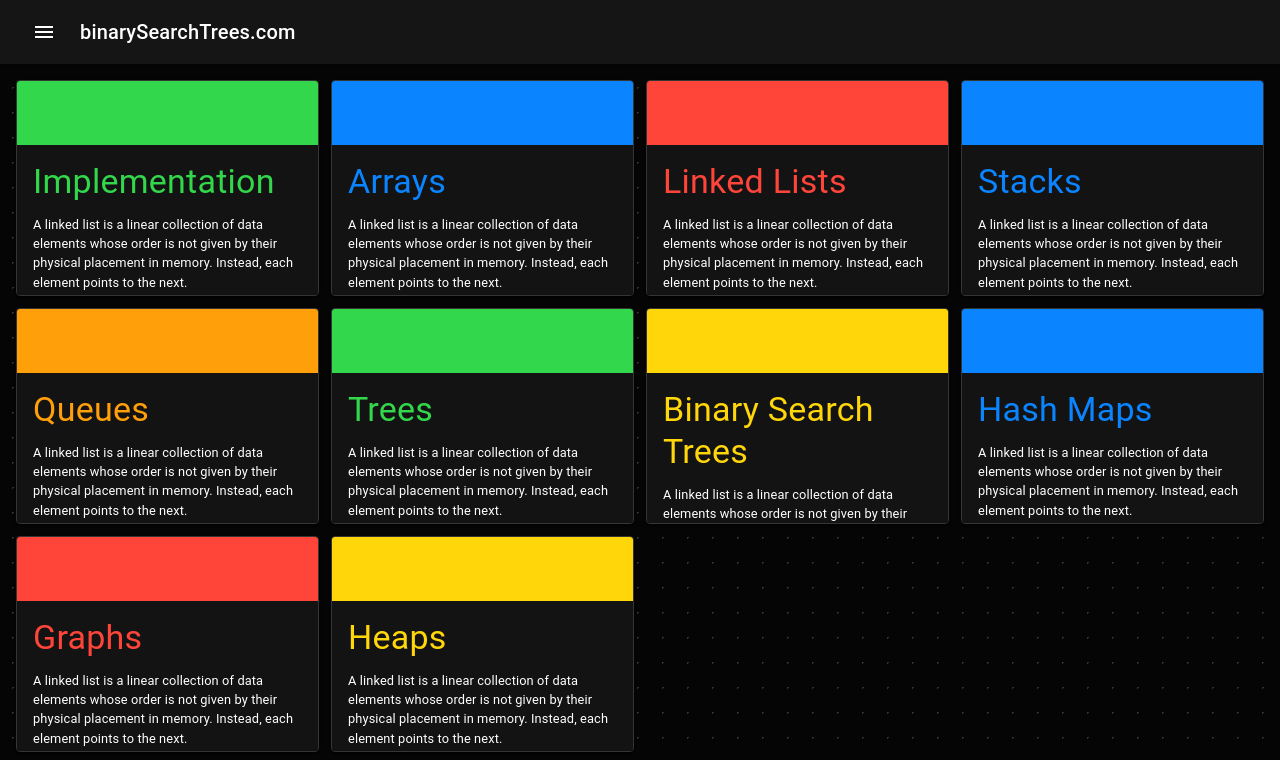
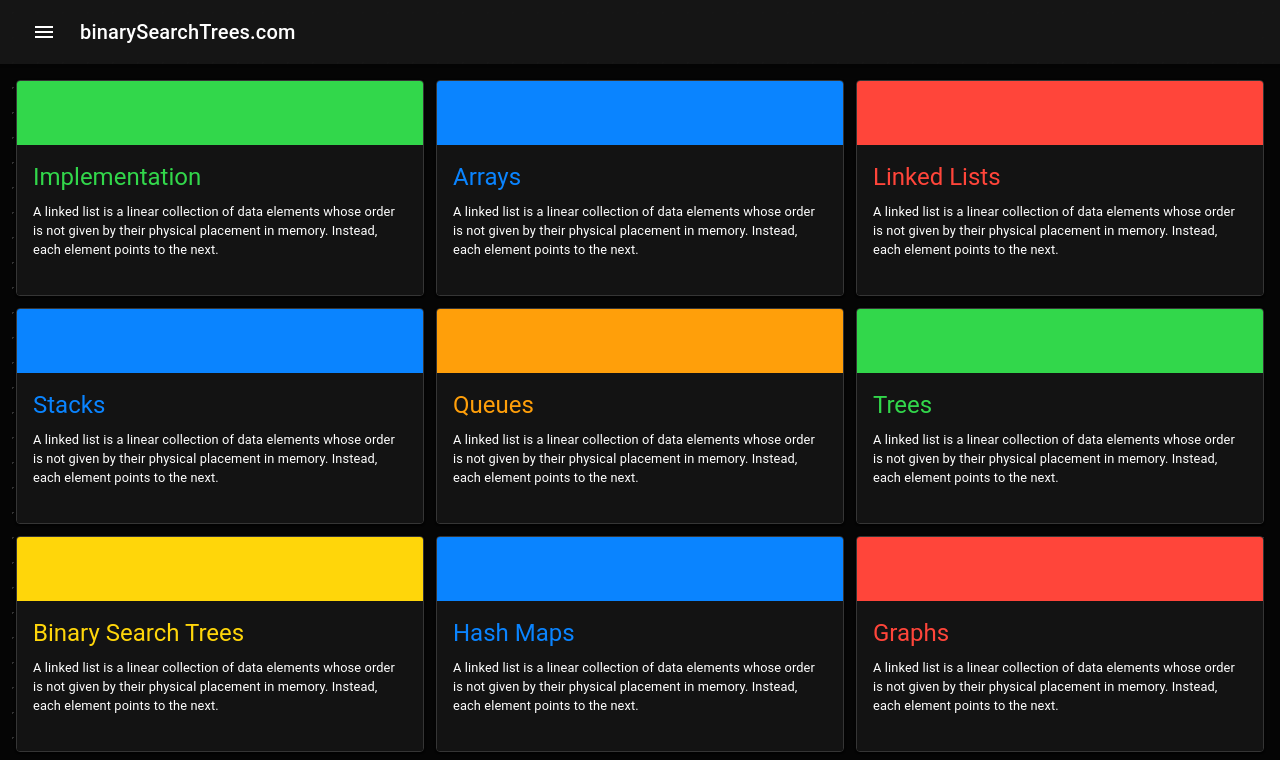
Before and after one commit to hmansh/algorithms, a React (Create React App) app: page /topics in a window 1280 px wide. Shown: the top 760 px of the page. Built offline with nearby package versions, Linux system fonts and the light colour scheme.

Commit message:
Check for empty array in grid

```diff
--- a/src/App.js
+++ b/src/App.js
@@ -19,7 +19,7 @@ const drawerWidth = 350;
 
 export default function App() {
 
-  const theme = useTheme();
+  // const theme = useTheme();
   const [drawerOpen, setDrawerOpen] = React.useState(false);
 
   const handleDrawerOperation = () => {
--- a/src/Styles/App.css
+++ b/src/Styles/App.css
@@ -68,6 +68,12 @@ body {
   grid-gap: 12px;
 }
 
+@media (max-width: 1440px) {
+  .grid-container {
+    grid-template-columns: repeat(3, 1fr);
+  }
+}
+
 @media (max-width: 1020px) {
   .grid-container {
     grid-template-columns: repeat(2, 1fr);
--- a/src/components/Card/Card.js
+++ b/src/components/Card/Card.js
@@ -17,7 +17,7 @@ export default function ContentCard(props) {
                     sx={{background: color || '#fff', height: '30%'}}
                 />
                 <CardContent sx={{background: "#131313", color: color || '#fff', height: '70%'}}>
-                    <Typography gutterBottom variant="h4" component="div">
+                    <Typography gutterBottom variant="h5" component="div">
                         {topic}
                     </Typography>
                     <div style={{ maxHeight: '55%'}}>
--- a/src/components/View/View.js
+++ b/src/components/View/View.js
@@ -17,16 +17,11 @@ export default function View() {
 
     const [currentTopic, setCurrentTopic] = useState('data-structures');
 
-    const handleTopicChange = (topic) => {
-        console.log(topic);
-        setCurrentTopic(topic);
-    };
-
     return (
         <div>
             <Routes>
-                <Route path="/home" element={<Dashboard handleClick={handleTopicChange}/>} />
-                <Route path="/topics" element={<Grid cardList={topic[currentTopic]}/>} />
+                <Route path="/home" element={<Dashboard setTopic={setCurrentTopic}/>} />
+                <Route path="/topics" element={<Grid cardList={topic[currentTopic] ? topic[currentTopic] : []}/>} />
                 <Route path="/blog" element={<Blog/>} />
             </Routes>
         </div>
--- a/src/views/Dashboard.js
+++ b/src/views/Dashboard.js
@@ -10,16 +10,21 @@ import ContentCard from '../components/Card/Card.js';
 import { Link } from "react-router-dom";
 
 export default function Dashboard(props) {
+
+    const handleClick = (topic) => {
+        console.log(topic);
+        props.setTopic(topic);
+    }
+
     return (
         <div>
             <Grid container rowSpacing={2} columnSpacing={2} columns={{ xs: 1, sm: 2 }} gutterBottom>
                 {dashboardCardsData.map(item => (
                     <Grid item xs={1} sm={1} sx={{ height: '27vh' }}>
-                        <Link to='/topics' style={{textDecoration: 'none'}} key={item.slug}>
+                        <Link to='/topics' style={{textDecoration: 'none'}} key={item.slug} onClick={() => handleClick(item.slug)}>
                             <DashboardCard
                                 title={item.title}
                                 slug={item.slug}
-                                onClick={() => console.log(item)}
                                 key={item.slug}
                             />
                         </Link>
--- a/src/views/Grid.js
+++ b/src/views/Grid.js
@@ -1,14 +1,16 @@
 import React from 'react';
 import ContentCard from '../components/Card/Card';
 import { Link } from "react-router-dom";
+import ErrorOutlineOutlinedIcon from '@mui/icons-material/ErrorOutlineOutlined';
 
 export default function Grid(props) {
     const { cardList } = props;
     return (
-        <div className='grid-container'>
+        <>
+            {cardList.length ? <div className='grid-container'>
                 {cardList.map(item => (
                     <div className='grid-item'>
-                    <Link to="/blog" style={{textDecoration: 'none'}}>
+                        <Link to="/blog" style={{ textDecoration: 'none' }}>
                             <ContentCard
                                 topic={item.topic}
                                 slug={item.slug}
@@ -19,6 +21,13 @@ export default function Grid(props) {
                         </Link>
                     </div>
                 ))}
+            </div> : <div style={{ minHeight: '80vh', width: '100%', display: 'flex', justifyContent: 'space-around' }}>
+                <div style={{ display: 'flex', flexDirection: 'column' }}>
+                    <ErrorOutlineOutlinedIcon large style={{ margin: '35vh auto 0 auto' }} />
+                    <div style={{ whiteSpace: 'nowrap' }}>Oops! nothings here</div>
                 </div>
+            </div>
+            }
+        </>
     )
 }
```
Lines whose indentation alone changed are shown as unchanged.
